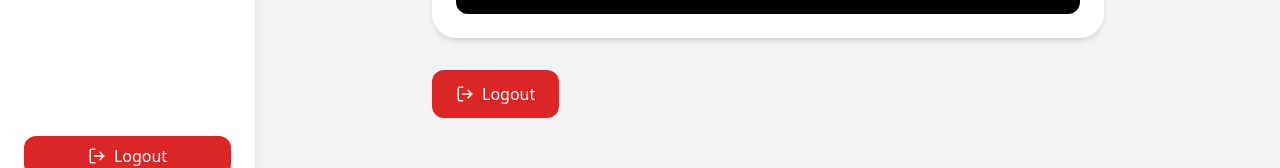
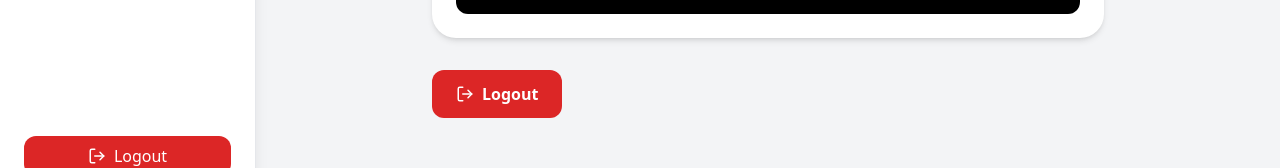
Before and after one commit to khizr-ameer/PROSAFTEY-Orders-App-Frontend, a React (Vite) app: page /profile in a window 1280 px wide. Shown: the part 592-760 px from the top of the page. Built offline with nearby package versions, Linux system fonts and the light colour scheme; no server answers; sample sign-in values are in the browser's storage.

Commit message:
update logout in Profile

```diff
--- a/src/pages/Profile.jsx
+++ b/src/pages/Profile.jsx
@@ -216,7 +216,7 @@ export default function Profile() {
         {/* Logout */}
         <button
           onClick={() => setShowLogoutConfirm(true)}
-          className="bg-red-600 text-white px-6 py-3 rounded-xl flex items-center gap-2"
+          className="bg-red-600 text-white px-6 py-3 font-semibold rounded-xl flex items-center gap-2"
         >
           <LogOut size={18} />
           Logout
```
